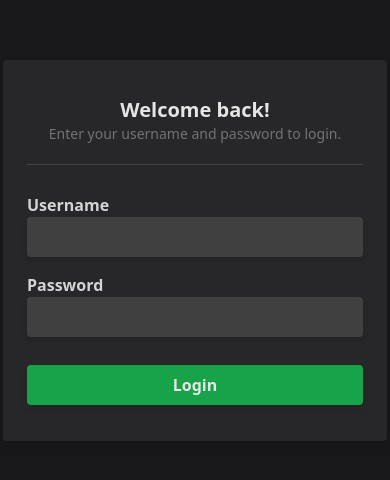
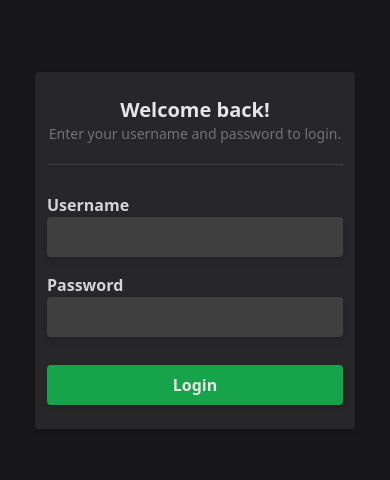
Before and after one commit to xLevitate/tailwind-login, a plain HTML site: page index.html in a window 390 px wide. Shown: the part 172-652 px from the top of the page. Drawn offline with nearby package versions, Linux system fonts and the light colour scheme.

Commit message:
Made the page responsive

```diff
--- a/index.html
+++ b/index.html
@@ -12,8 +12,7 @@
 <body>
     <main class="flex items-center justify-center h-screen bg-zinc-900">
         <form>
-            <div class="bg-zinc-800 w-96 p-6 rounded drop-shadow-md">
-
+            <div class="mx-auto bg-zinc-800 w-80 p-3 md:w-96 md:p-5 lg:w-112 lg:p-6 rounded drop-shadow-md">
                 <div class="flex items-center justify-center">
                     <a class="text-neutral-200 font-bold text-xl mt-3">Welcome back!</a>
                 </div>
```
